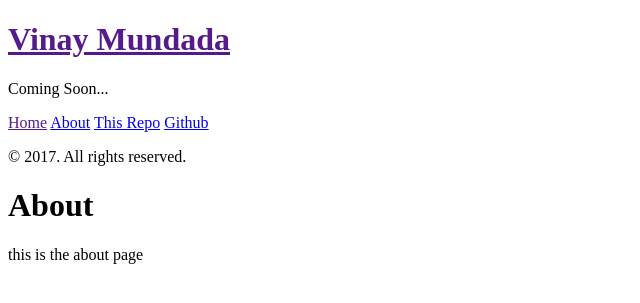
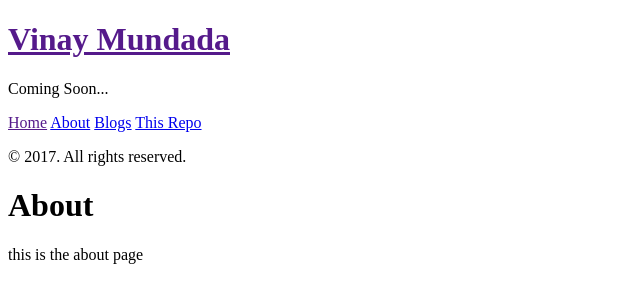
Before and after one commit to vinaymundada27/vinaymundada27.github.io, a Jekyll site: the page built from about.html, in a window 1280 px wide. Shown: the top 303 px of the page, without its empty margins (0-640 px from the left). Built offline with Jekyll 4.4.1, drawn with Linux system fonts in a browser that asks for light colours; Markdown is read by kramdown in place of the engine named in the settings.

Commit message:
trying to add one more page

```diff
--- a/_includes/sidebar.html
+++ b/_includes/sidebar.html
@@ -27,7 +27,7 @@
       {% endfor %}
 
       <a class="sidebar-nav-item" href="{{ site.github.repo }}">This Repo</a>
-      <a class="sidebar-nav-item" href="{{ site.github.url }}">Github</a>
+      <!-- <a class="sidebar-nav-item" href="{{ site.github.url }}">Github</a> -->
     </nav>
 
     <p>&copy; {{ site.time | date: '%Y' }}. All rights reserved.</p>
--- /dev/null
+++ b/blogs.html
@@ -0,0 +1,6 @@
+---
+layout: page
+title: Blogs
+---
+
+<p> List of all blogs </p>
```
Also changed, not shown: about.html (renamed from about.md).
